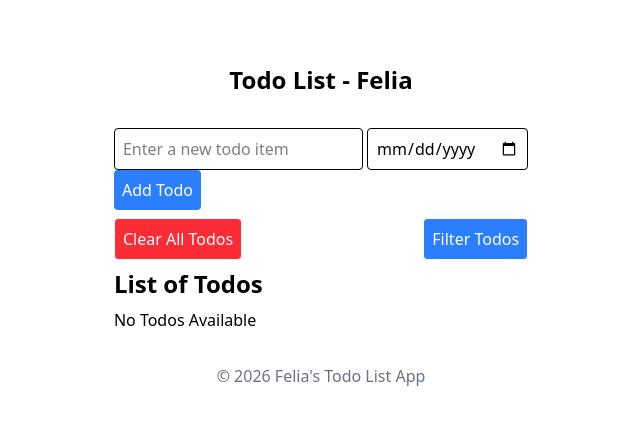
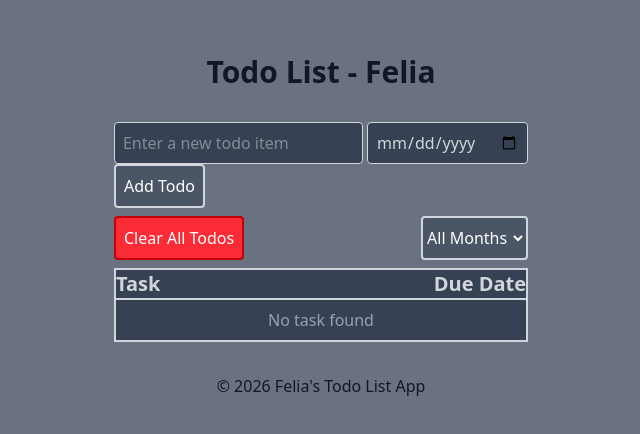
Before and after one commit to felia-bme/CodingCamp-02Feb26-feliasinaga, a plain HTML site: page index.html in a window 1280 px wide. Shown: the part 174-608 px from the top of the page, without its empty margins (319-959 px from the left). Drawn offline with nearby package versions, Linux system fonts and the light colour scheme.

Commit message:
Tahap Penyelesaian HTML dan JavaScript

```diff
--- a/JS/script.js
+++ b/JS/script.js
@@ -8,12 +8,12 @@ function addTodo() {
 
     // Simple validation to check if inputs are filled (both of them)
     if (todoInput.value.trim() === '' || todoDate.value === '') {
-        alert('Please enter both a todo item and a date.')
+        alert('Please enter both a todo item and due date.')
     } else {
         // Create a new todo object
         const newTodo = {
             todo: todoInput.value.trim(),
-            date: todoDate.value
+            date: todoDate.value,
         };
         //Add the new todo to the todos array
         todos.push(newTodo);
@@ -27,19 +27,33 @@ function addTodo() {
     }
 }
 
-///Function to render todos items on the DOM
-function renderTodos() {
-    const todolist = document.getElementById('todo-list');
+function filterByMonth(month) {
+  if (month === "all") {
+    renderTodos(todos);
+    return;
+  }
 
-    //Clear existing list
-    todolist.innerHTML = '';
+  const filtered = todos.filter(item => {
+    const itemMonth = new Date(item.date).getMonth();
+    return itemMonth === Number(month);
+  });
 
-    //Render each todo item item
-    todos.forEach((item, _) => {
+  renderTodos(filtered);
+}
+
+function renderTodos(list = todos) {
+  const todolist = document.getElementById('todo-list');
+  todolist.innerHTML = '';
+
+  if (list.length === 0) {
+    todolist.innerHTML = "No task found";
+    return;
+  }
+
+  list.forEach((item, _) => {
         todolist.innerHTML +=
-        `<li>
-            <p class="text-2xl">${item.todo} <span class="text-sm text-gray-500"> ${item.date} </span></p>
-            <hr />
+        `<li class="text-gray-300">
+            <p class="text-left text-gray-300 font-semibold">${item.todo} <span class="float-right text-sm text-gray-400"> ${item.date} </span></p>
         </li>`;
     });
 }
@@ -50,9 +64,3 @@ function deleteAllTodos() {
     todos = [];
     renderTodos();
 }
-
-
-//Function to filter todo items (to be implemented)
-function markAsCompleted() {
-    //To be implemented
-}
--- a/index.html
+++ b/index.html
@@ -12,10 +12,10 @@
     <script src="https://cdn.jsdelivr.net/npm/@tailwindcss/browser@4"></script>
 </head>
 
-<body>
+<body class="bg-gray-500">
     <!-- Header Content -->
     <header>
-        <h1 class="text-2xl font-bold pb-8">Todo List - Felia</h1>
+        <h1 class="text-gray-900 text-3xl font-bold pb-8">Todo List - Felia</h1>
     </header>
 
     <!-- Main Content -->
@@ -24,40 +24,59 @@
         <section>
             <form>
                  <!-- Todo Input -->
-                <input class="border p-2 rounded" type="text" id="todo-input" placeholder="Enter a new todo item">
+                <input class="text-gray-300 bg-gray-700 border p-2 rounded" type="text" id="todo-input" placeholder="Enter a new todo item">
 
                  <!-- Date Input -->
-                <input class="border p-2 rounded" type="date" id="todo-date" placeholder="Enter due date">
+                <input class="text-gray-300 bg-gray-700 border p-2 rounded" type="date" id="todo-date" placeholder="Enter due date">
              </form>
 
             <!-- Add Button -->
-            <button class="bg-blue-500 text-white p-2 rounded hover:bg-blue-600" onclick="addTodo()" type="button">Add Todo</button>
+            <button class="border-2 border-gray-300 bg-gray-600 text-white p-2 rounded hover:bg-blue-900" onclick="addTodo()" type="button">Add Todo</button>
         </section>
 
         <!-- Action Section -->
         <section class="flex pt-2 justify-between">
             <!-- Clear All Button -->
-            <button class="border rounded p-2 bg-red-500 text-white" onclick="deleteAllTodos()">Clear All Todos</button>
+            <button class="border-2 border-red-700 rounded p-2 bg-red-500 text-white hover:bg-red-700" onclick="deleteAllTodos()">Clear All Todos</button>
 
             <!-- Filter Options -->
-            <button class="border rounded p-2 bg-blue-500 text-white">Filter Todos</button>
+            <select class="border-2 border-gray-300 bg-gray-600 hover:bg-blue-900 rounded text-white" onchange="filterByMonth(this.value)">
+                 <option value="all">All Months</option>
+                 <option value="0">January</option>
+                 <option value="1">February</option>
+                 <option value="2">March</option>
+                 <option value="3">April</option>
+                 <option value="4">May</option>
+                 <option value="5">June</option>
+                 <option value="6">July</option>
+                 <option value="7">August</option>
+                 <option value="8">September</option>
+                 <option value="9">October</option>
+                 <option value="10">November</option>
+                 <option value="11">December</option>
+            </select>
         </section>
 
         <!-- Todo List Section -->
         <section class="pt-2">
-            <header>
-                <h1 class="text-2xl font-semibold">List of Todos</h1>
-            </header>
-
-            <ul class="pt-2" id="todo-list">
-                <!-- Todo items will be dynamically added here -->
-                <li>No Todos Available</li>
-            </ul>
+            <table class="bg-gray-700 border-2 border-gray-300 auto" style="width: 100%;">
+                <thead>
+                    <tr>
+                     <th class="text-left text-gray-300 text-xl">Task</th>
+                     <th class="text-right text-gray-300 text-xl">Due Date</th>
+                    </tr>
+                </thead>
+                <tbody>
+                    <tr>
+                     <td id="todo-list" class="border-2 border-gray-300 pt-2 pb-2 text-center text-gray-400" colspan="4">No task found</td>
+                    </tr>
+                </tbody>
+            </table>
     </main>
 
     <!-- Footer Content -->
     <footer class="pt-8">
-        <p class="text-center text-gray-500">© 2026 Felia's Todo List App</p>
+        <p class="text-center text-gray-900">© 2026 Felia's Todo List App</p>
     </footer>
 
     <!-- Javascript External -->
```
